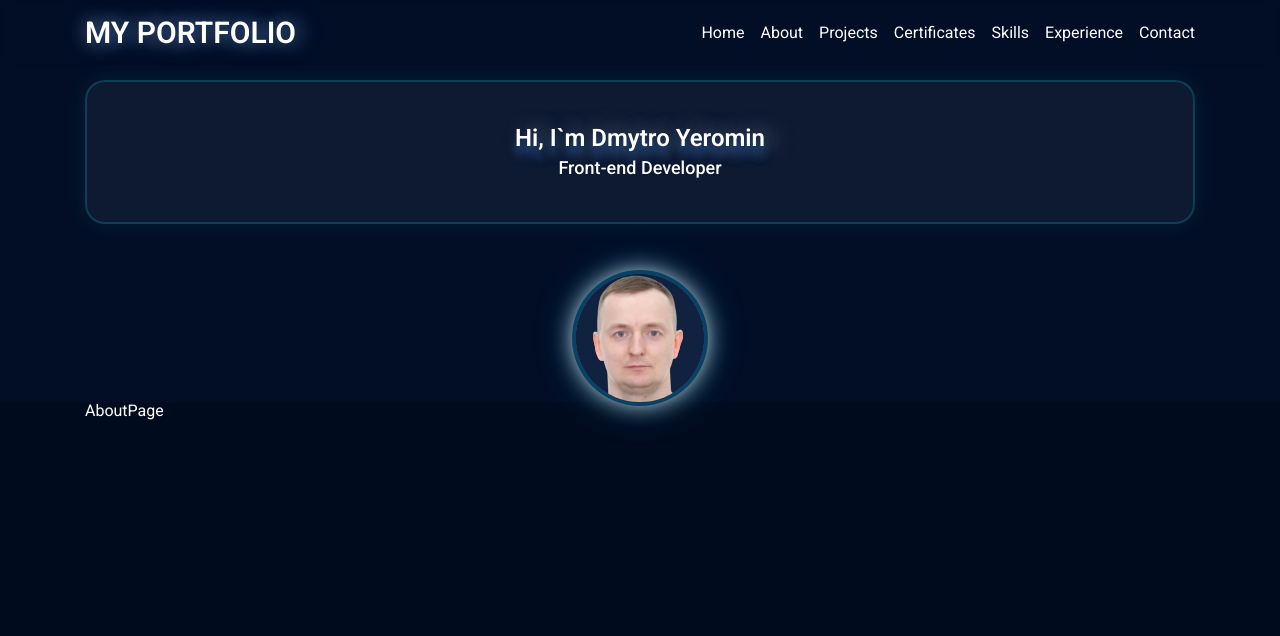
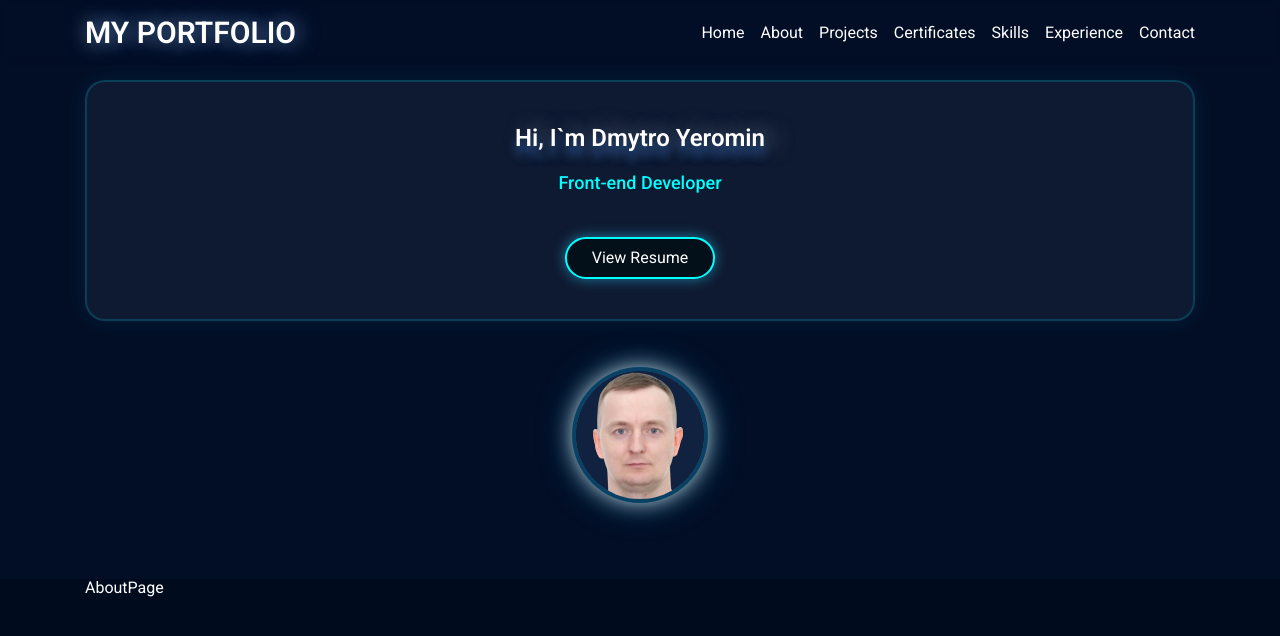
Before and after one commit to Yeromin1/Portfolio, a React (Vite) app: page / in a window 1280 px wide. Shown: the top 636 px of the page. Built offline with nearby package versions, Linux system fonts and the light colour scheme.

Commit message:
HomePage-test

```diff
--- a/package.json
+++ b/package.json
@@ -14,9 +14,9 @@
     "clsx": "^2.1.1",
     "daisyui": "^5.5.19",
     "formik": "^2.4.9",
+    "framer-motion": "^12.38.0",
     "lucide-react": "^1.14.0",
     "modern-normalize": "^3.0.1",
-    "motion": "^12.38.0",
     "react": "^18.3.1",
     "react-dom": "^18.3.1",
     "react-icons": "^5.6.0",
--- a/src/index.css
+++ b/src/index.css
@@ -62,7 +62,12 @@ body {
   font-family: "Roboto", sans-serif;
 }
 
+button {
+  cursor: pointer;
+}
+
 /*-------css---------*/
+
 .container {
   @apply mx-auto w-full max-w-[375px] px-4
          md:max-w-[768px] md:px-5
@@ -85,8 +90,16 @@ body {
     10px 0 20px #657183;
 }
 
-/* background: rgba(255, 255, 255, 0.04);
-border: 2px solid rgba(0, 255, 255, 0.2);
-border-radius: 20px;
-padding: 40px;
-box-shadow: 0 0 25px rgba(0, 255, 255, 0.08); */
+/* color: #fff;
+background: #03101a;
+border: 2px solid #00ffff;
+padding: 10px 25px;
+border-radius: 30px;
+text-decoration: none;
+font-size: 1rem;
+margin-top: 15px;
+display: inline-block;
+box-shadow:
+  0 0 15px #234b86,
+  0 0 35px #234b86;
+transition: all 0.3s ease-in-out; */
--- a/src/pages/HomePage/HomePage.jsx
+++ b/src/pages/HomePage/HomePage.jsx
@@ -1,20 +1,80 @@
+import { motion } from "framer-motion";
 import myPhoto from "../../assets/images/MyFoto.jpg";
 
 const HomePage = () => {
   return (
-    <section id="home" className="bg-[#020e26] pt-[80px]">
+    <section id="home" className="bg-[#020e26] py-20">
       <div className="container grid gap-[50px]">
         <div className="bg-white/5 border-2 border-cyan-400/20 rounded-[20px] p-10 shadow-[0_0_25px_rgba(0,255,255,0.08)]">
-          <h1 className="title-shadow font-semibold text-center text-2xl">
+          {/* TITLE ANIMATION */}
+          <motion.h1
+            initial={{ opacity: 0, y: 30 }}
+            animate={{ opacity: 1, y: 0 }}
+            transition={{ duration: 0.6 }}
+            className="title-shadow font-semibold text-center text-2xl mb-[15px]"
+          >
             Hi, I`m Dmytro Yeromin
-          </h1>
-          <p className="font-medium text-center text-lg">Front-end Developer</p>
+          </motion.h1>
+
+          {/* SUBTITLE ANIMATION */}
+          <motion.p
+            initial={{ opacity: 0, y: 20 }}
+            animate={{ opacity: 1, y: 0 }}
+            transition={{ delay: 0.3, duration: 0.6 }}
+            className="font-medium text-center text-lg text-[#00ffff] mb-10"
+          >
+            Front-end Developer
+          </motion.p>
+
+          {/* BUTTON ANIMATION */}
+          <div className="flex justify-center">
+            <motion.button
+              onClick={() =>
+                window.open(
+                  "https://drive.google.com/file/d/1yhBYrd4YI7FoovkrzbuVrOFGE8DQcb9D/view?usp=drive_link",
+                )
+              }
+              initial={{ opacity: 0, y: 20 }}
+              animate={{
+                opacity: 1,
+                y: 0,
+                boxShadow: [
+                  "0 0 10px #234b86",
+                  "0 0 25px #00ffff",
+                  "0 0 10px #234b86",
+                ],
+              }}
+              transition={{
+                opacity: { delay: 0.6, duration: 0.6 },
+                y: { delay: 0.6, duration: 0.6 },
+                boxShadow: {
+                  duration: 2,
+                  repeat: Infinity,
+                  ease: "easeInOut",
+                },
+              }}
+              whileHover={{
+                scale: 1.05,
+                boxShadow: "0 0 35px #00ffff",
+              }}
+              className="bg-[#03101A] border-2 border-[#00ffff] px-[25px] py-[10px] rounded-full hover:bg-white hover:text-black hover:scale-105"
+            >
+              View Resume
+            </motion.button>
+          </div>
         </div>
-        <div className="avatar mx-auto">
-          <div className="ring-4 ring-[#094165] ring-offset-base-100 w-32 rounded-full ring-2  shadow-[0_0_25px_#fff,_0_0_40px_rgba(0,191,255,0.4)]">
+
+        {/* AVATAR ANIMATION */}
+        <motion.div
+          initial={{ opacity: 0, scale: 0.8 }}
+          animate={{ opacity: 1, scale: 1 }}
+          transition={{ delay: 1, duration: 0.6 }}
+          className="avatar mx-auto"
+        >
+          <div className="ring-4 ring-[#094165] ring-offset-base-100 w-32 rounded-full ring-2 shadow-[0_0_25px_#fff,_0_0_40px_rgba(0,191,255,0.4)]">
             <img src={myPhoto} alt="My photo" />
           </div>
-        </div>
+        </motion.div>
       </div>
     </section>
   );
```
Also changed, not shown: 1 other file (tests, documents, lock files or other folders).
